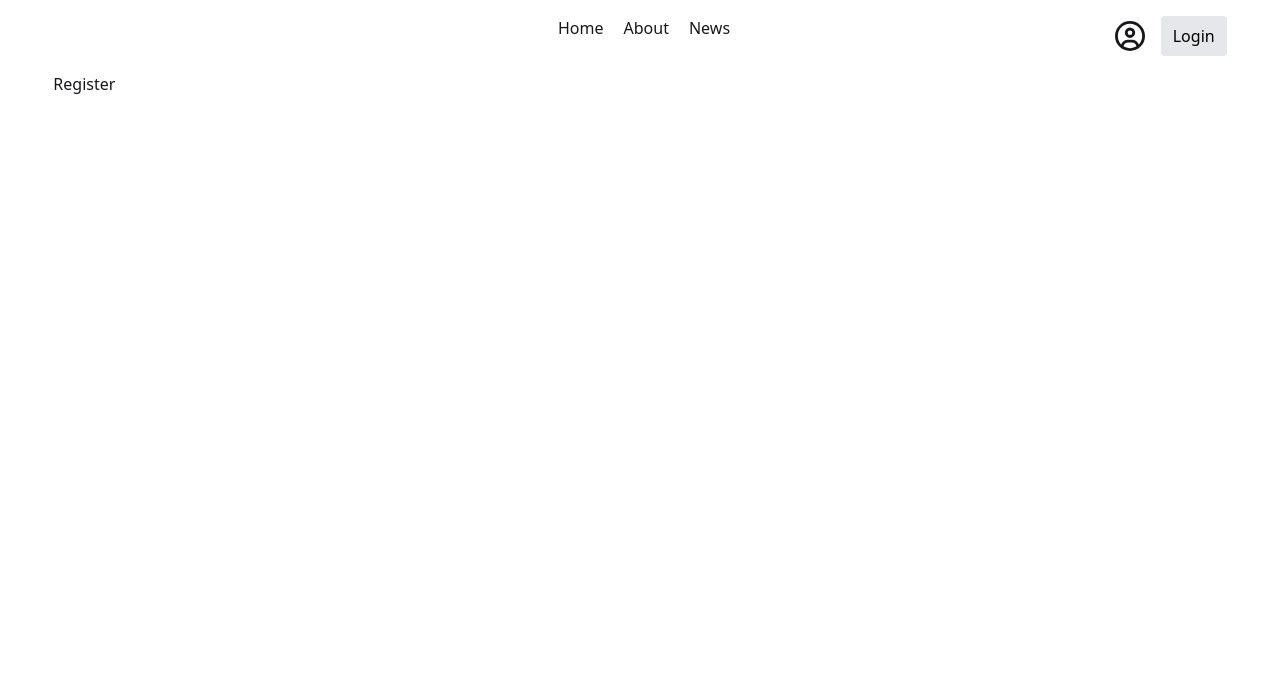
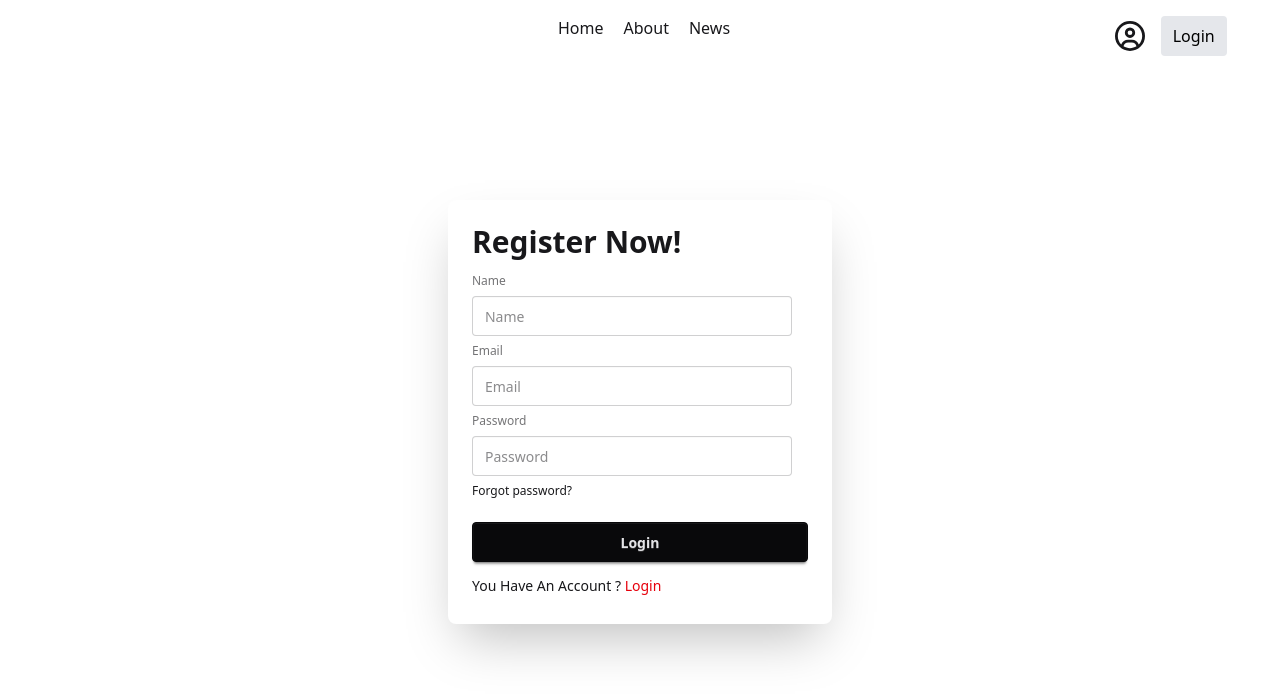
Before and after one commit to saifulislam66/Dragon-News-ph, a React (Vite) app: page /auth/register in a window 1280 px wide. Shown: the top 698 px of the page. Built offline with nearby package versions, Linux system fonts and the light colour scheme.

Commit message:
set resister functionality

```diff
--- a/src/Components/Header/Categories/Categori.jsx
+++ b/src/Components/Header/Categories/Categori.jsx
@@ -3,10 +3,10 @@ import { NavLink } from "react-router";
 const cat = fetch("/categories.json").then((res) => res.json());
 function Categori() {
   const categories = use(cat);
-  console.log(categories);
 
   return (
-    <div className="flex flex-col gap-5">
+    <div className="flex flex-col gap-5 h-screen overflow-scroll sticky top-3  ">
+      <h2 className="text-xl font-bold my-3">All Caterogy</h2>
       {categories.map((cat) => (
         <NavLink
           key={cat.id}
--- a/src/Components/Header/Navbar.jsx
+++ b/src/Components/Header/Navbar.jsx
@@ -1,10 +1,13 @@
-import React from "react";
-import { NavLink } from "react-router";
+import React, { use } from "react";
+import { Link, NavLink } from "react-router";
 import { FaRegCircleUser } from "react-icons/fa6";
 
 import userimg from "../../assets/user.png";
+import { AuthContext } from "../../Provider/AuthProvider";
 
 function Navbar() {
+  const dataaa = use(AuthContext);
+  console.log(dataaa);
   return (
     <div className="flex py-4 justify-between  mx-auto gap-4">
       <div></div>
@@ -15,9 +18,12 @@ function Navbar() {
       </div>
       <div className="flex items-center gap-4">
         <FaRegCircleUser size={30} />
-        <button className="bg-gray-200 px-3 py-2 rounded-sm text-black ">
+        <Link
+          to="/auth/login"
+          className="bg-gray-200 px-3 py-2 rounded-sm text-black "
+        >
           Login
-        </button>
+        </Link>
       </div>
     </div>
   );
--- a/src/Pagelayout/Home.jsx
+++ b/src/Pagelayout/Home.jsx
@@ -10,9 +10,8 @@ function Home() {
       <header>
         <Header></Header>
       </header>
-      <main className="grid grid-cols-12 ">
-        <section className="left-side col-span-3  px-3 ">
-          <h2 className="text-xl font-bold my-3">All Caterogy</h2>
+      <main className="grid grid-cols-12 h-screen ">
+        <section className="left-side col-span-3  px-3  ">
           <Suspense fallback={<span>lodding....</span>}>
             <Categori></Categori>
           </Suspense>
@@ -20,8 +19,9 @@ function Home() {
         <section className="main col-span-6 px-3 mx-auto">
           <Outlet></Outlet>
         </section>
-        <section className="right-side px-3  col-span-3">
-          <div>
+        <section className="right-side px-3  col-span-3 sticky to-0">
+          <div className="sticky top-5">
+            <div className="">
               <h2 className="text-xl font-bold mb-4">Login With</h2>
               {/* GitHub */}
               <button className="btn w-full mb-4 bg-black text-white border-black">
@@ -99,6 +99,7 @@ function Home() {
                 </a>
               </div>
             </div>
+          </div>
         </section>
       </main>
     </div>
--- a/src/Pages/Login.jsx
+++ b/src/Pages/Login.jsx
@@ -1,7 +1,52 @@
-import React from "react";
+import React, { use } from "react";
+import { Link } from "react-router";
+import { AuthContext } from "../Provider/AuthProvider";
 
 function Login() {
-  return <div>Login</div>;
+  const { signInUser } = use(AuthContext);
+
+  const handleLogin = (e) => {
+    e.preventDefault();
+
+    const email = e.target.email.value;
+    const password = e.target.password.value;
+  };
+  return (
+    <div className="flex items-center justify-center h-[85vh]">
+      <div className="card bg-base-100 w-full max-w-sm shrink-0 shadow-2xl">
+        <div className="card-body">
+          <h1 className="text-3xl font-bold">Login now!</h1>
+          <form onSubmit={handleLogin} className="fieldset">
+            <label className="label">Email</label>
+            <input
+              type="email"
+              name="email"
+              className="input"
+              placeholder="Email"
+            />
+            <label className="label">Password</label>
+            <input
+              type="password"
+              name="password"
+              className="input"
+              placeholder="Password"
+            />
+            <div>
+              <a className="link link-hover">Forgot password?</a>
+            </div>
+            <button className="btn btn-neutral mt-4">Login</button>
+
+            <p className="text-sm mt-2">
+              Dont’t Have An Account ?{" "}
+              <Link className="text-red-600" to="/auth/register">
+                Register
+              </Link>
+            </p>
+          </form>
+        </div>
+      </div>
+    </div>
+  );
 }
 
 export default Login;
--- a/src/Pages/Register.jsx
+++ b/src/Pages/Register.jsx
@@ -1,7 +1,73 @@
-import React from "react";
+import React, { use } from "react";
+import { Link } from "react-router";
+import { AuthContext } from "../Provider/AuthProvider";
 
 function Register() {
-  return <div>Register</div>;
+  const { createUser } = use(AuthContext);
+
+  const handleRegister = (e) => {
+    e.preventDefault();
+    const name = e.target.name.value;
+    const email = e.target.email.value;
+    const password = e.target.password.value;
+    createUser(email, password)
+      .then((res) => {
+        console.log(res);
+      })
+      .catch((error) => {
+        console.log(error);
+      });
+  };
+  return (
+    <div>
+      <div className="flex items-center justify-center h-[85vh]">
+        <div className="card bg-base-100 w-full max-w-sm shrink-0 shadow-2xl">
+          <div className="card-body">
+            <h1 className="text-3xl font-bold">Register Now!</h1>
+            <form onSubmit={handleRegister} className="fieldset">
+              {/* name  */}
+              <label className="label">Name</label>
+              <input
+                name="name"
+                type="text"
+                className="input"
+                placeholder="Name"
+              />
+              {/* email  */}
+              <label className="label">Email</label>
+              <input
+                name="email"
+                type="email"
+                className="input"
+                placeholder="Email"
+              />
+              {/* password  */}
+              <label className="label">Password</label>
+              <input
+                name="password"
+                type="password"
+                className="input"
+                placeholder="Password"
+              />
+              <div>
+                <a className="link link-hover">Forgot password?</a>
+              </div>
+              <button type="submit" className="btn btn-neutral mt-4">
+                Login
+              </button>
+
+              <p className="text-sm mt-2">
+                You Have An Account ?{" "}
+                <Link className="text-red-600" to="/auth/Login">
+                  Login
+                </Link>
+              </p>
+            </form>
+          </div>
+        </div>
+      </div>
+    </div>
+  );
 }
 
 export default Register;
--- /dev/null
+++ b/src/Provider/AuthProvider.jsx
@@ -0,0 +1,26 @@
+import React, { createContext, useState } from "react";
+import {
+  createUserWithEmailAndPassword,
+  signInWithEmailAndPassword,
+} from "firebase/auth";
+import { auth } from "../firebase/firebase.config";
+
+export const AuthContext = createContext();
+function AuthProvider({ children }) {
+  const [user, setUSer] = useState(null);
+
+  const createUser = (email, password) => {
+    return createUserWithEmailAndPassword(auth, email, password);
+  };
+  const signInUser = (email, password) => {
+    return signInWithEmailAndPassword(auth, email, password);
+  };
+  const authData = {
+    user,
+    createUser,
+    signInUser,
+  };
+  return <AuthContext value={authData}>{children}</AuthContext>;
+}
+
+export default AuthProvider;
--- /dev/null
+++ b/src/firebase/firebase.config.jsx
@@ -0,0 +1,21 @@
+// Import the functions you need from the SDKs you need
+import { initializeApp } from "firebase/app";
+import { getAuth } from "firebase/auth";
+// TODO: Add SDKs for Firebase products that you want to use
+// https://firebase.google.com/docs/web/setup#available-libraries
+
+// Your web app's Firebase configuration
+const firebaseConfig = {
+  apiKey: "AIzaSyCCloOFjJryoZkPcsDseEuRX-RM6RQOHEY",
+  authDomain: "dragon-new-auth-50d42.firebaseapp.com",
+  projectId: "dragon-new-auth-50d42",
+  storageBucket: "dragon-new-auth-50d42.firebasestorage.app",
+  messagingSenderId: "646694950173",
+  appId: "1:646694950173:web:550bcd2aeccd8c4cb2bdf4",
+};
+
+// Initialize Firebase
+const app = initializeApp(firebaseConfig);
+
+// Initialize Firebase Authentication and get a reference to the service
+export const auth = getAuth(app);
--- a/src/main.jsx
+++ b/src/main.jsx
@@ -4,9 +4,12 @@ import "./index.css";
 import App from "./App.jsx";
 import { RouterProvider } from "react-router";
 import router from "./Routes/Routes.jsx";
+import AuthProvider from "./Provider/AuthProvider.jsx";
 
 createRoot(document.getElementById("root")).render(
   <StrictMode>
-    <RouterProvider router={router} />
+    <AuthProvider>
+      <RouterProvider router={router} />
+    </AuthProvider>
   </StrictMode>
 );
```
Lines whose indentation alone changed are shown as unchanged.
